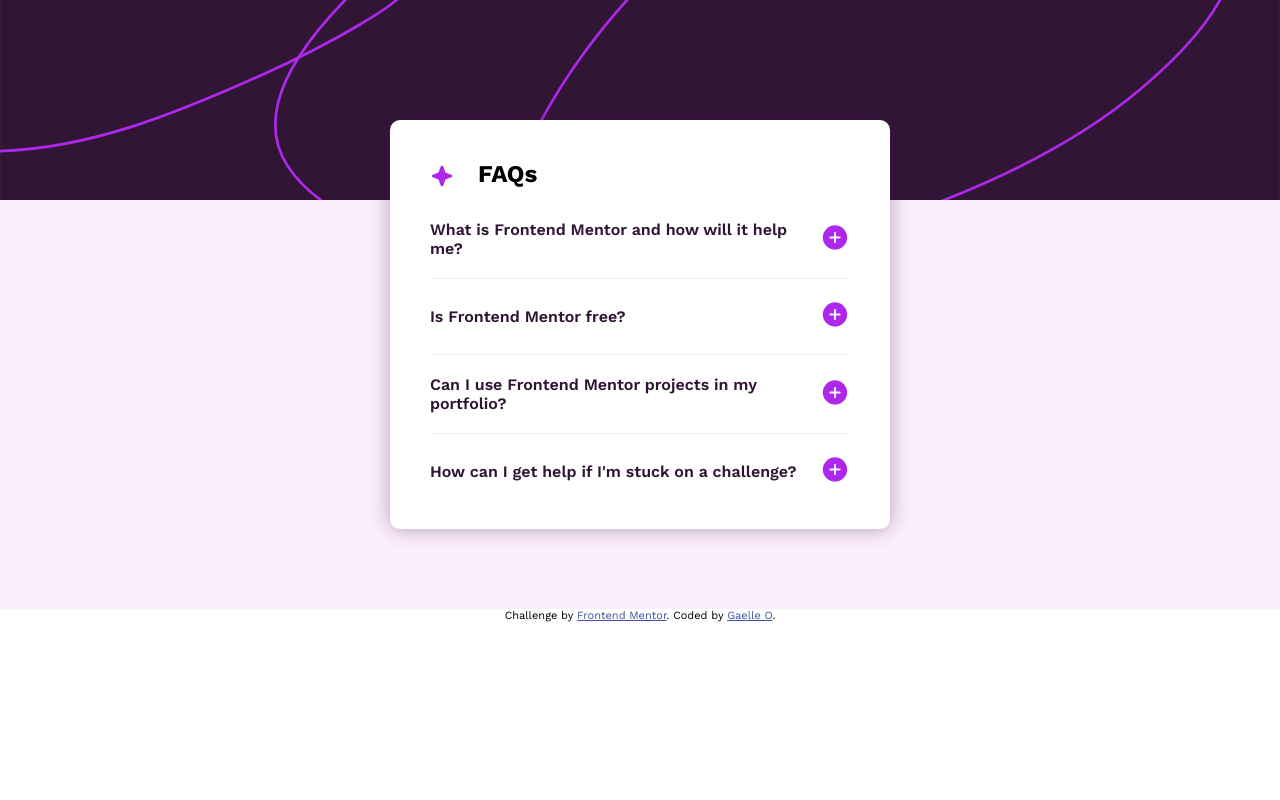
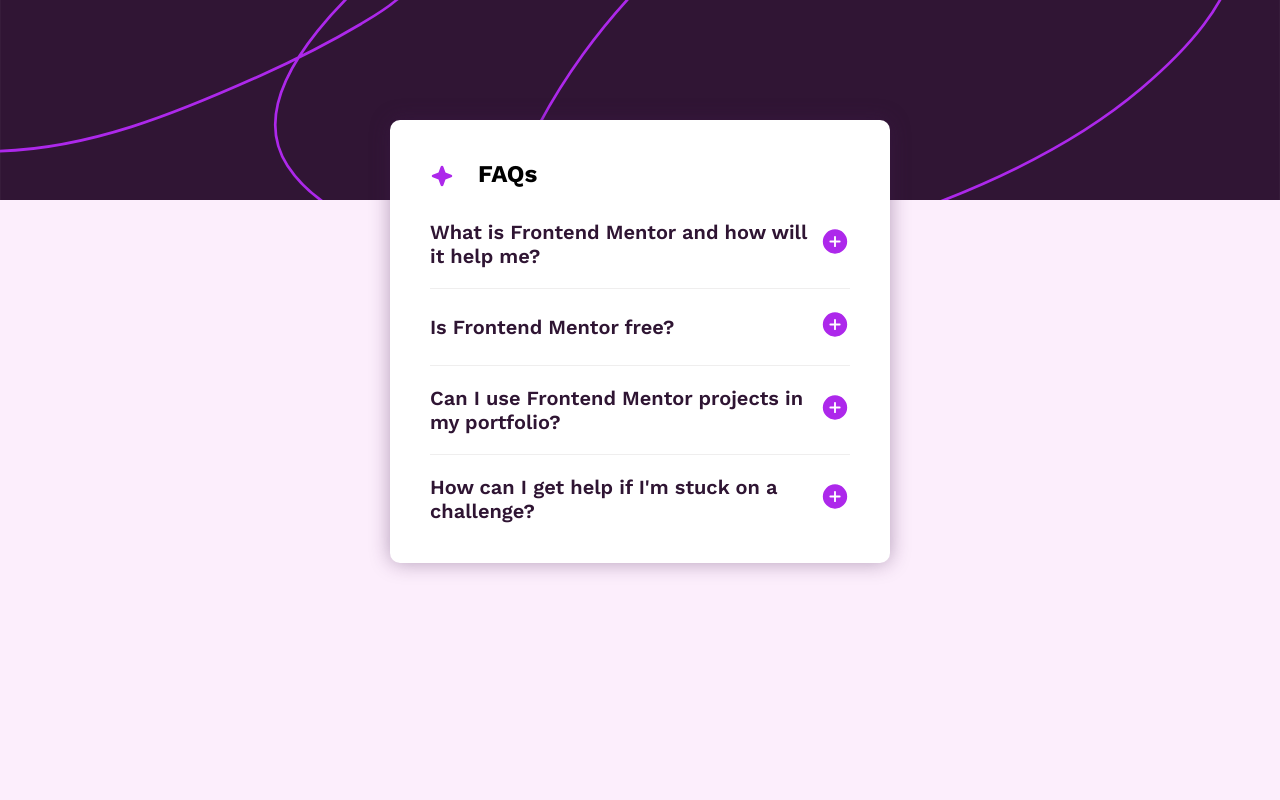
Before and after one commit to Gaelle00/FAQs-Accordion, a plain HTML site: page index.html in a window 1280 px wide. Shown: the top 800 px of the page. Drawn offline with nearby package versions, Linux system fonts and the light colour scheme.

Commit message:
adding front-size property for summary element and summary>p element. Adding minimum height for main element.

```diff
--- a/style.css
+++ b/style.css
@@ -25,7 +25,7 @@ main {
     background-color: hsl(300, 68%, 96%);
     display: flex;
     justify-content: center;
-    /* min-height: 100vh; */
+    min-height: 100vh;
     align-items: flex-start;
 }
 .content-box {
@@ -46,6 +46,7 @@ main {
 details > summary + p {
   margin-top: 1rem;
   color: hsl(292, 16%, 49%);
+  font-size: min(4.25vw, 1rem);
 }
 
 h1 {
@@ -61,6 +62,7 @@ summary {
   align-items: center;
   font-weight: 600;
   color: hsl(292, 42%, 14%) ;
+  font-size: min(5vw, 1.25rem);
 }
 
 summary::-webkit-details-marker {
```
